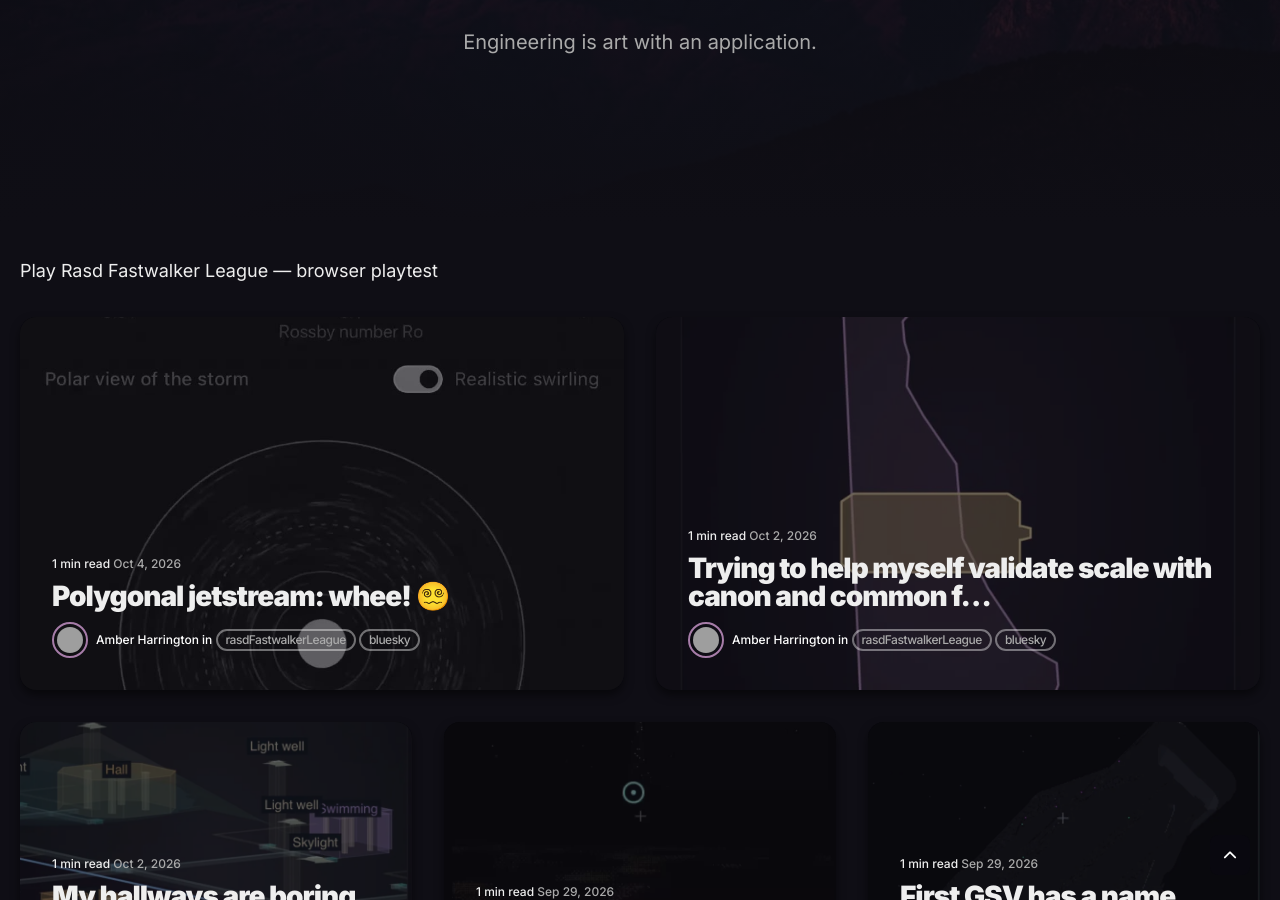
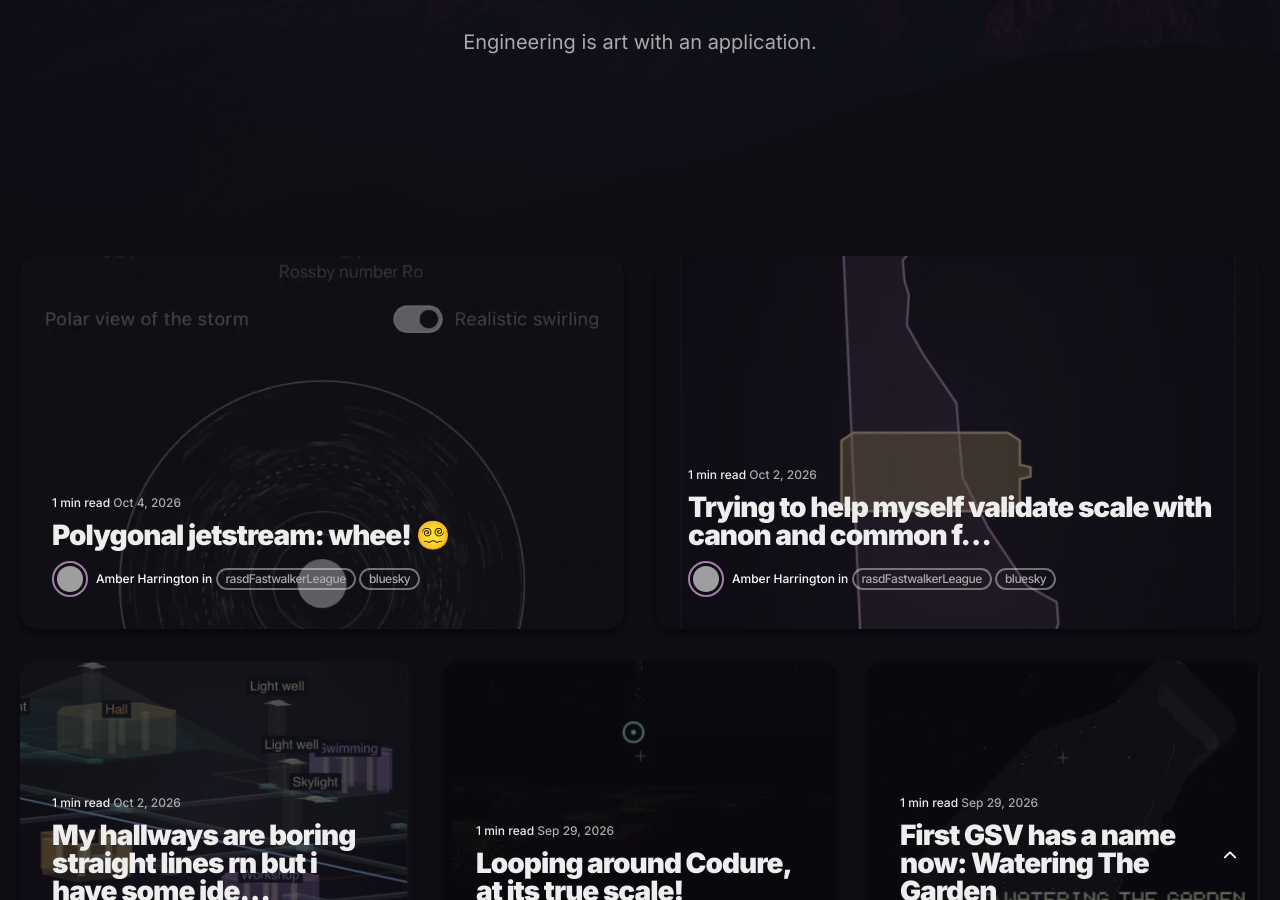
Before and after one commit to KO0I/KO0I.github.io, a Jekyll site: the page built from index.html, in a window 1280 px wide and 900 px high, scrolled down 440 px. Built offline with Jekyll 4.4.1, drawn with Linux system fonts in a browser that asks for light colours; the list of posts is cut into pages by our own code; grey boxes are pictures that could not be loaded.

```diff
--- a/index.html
+++ b/index.html
@@ -4,10 +4,6 @@
 ---
 
 {% include hero.html %}
-
-<div class="container">
-  <p><a href="{{ '/rfl/' | relative_url }}">Play Rasd Fastwalker League — browser playtest</a></p>
-</div>
 
 {% include featured-posts.html %}
 
```
